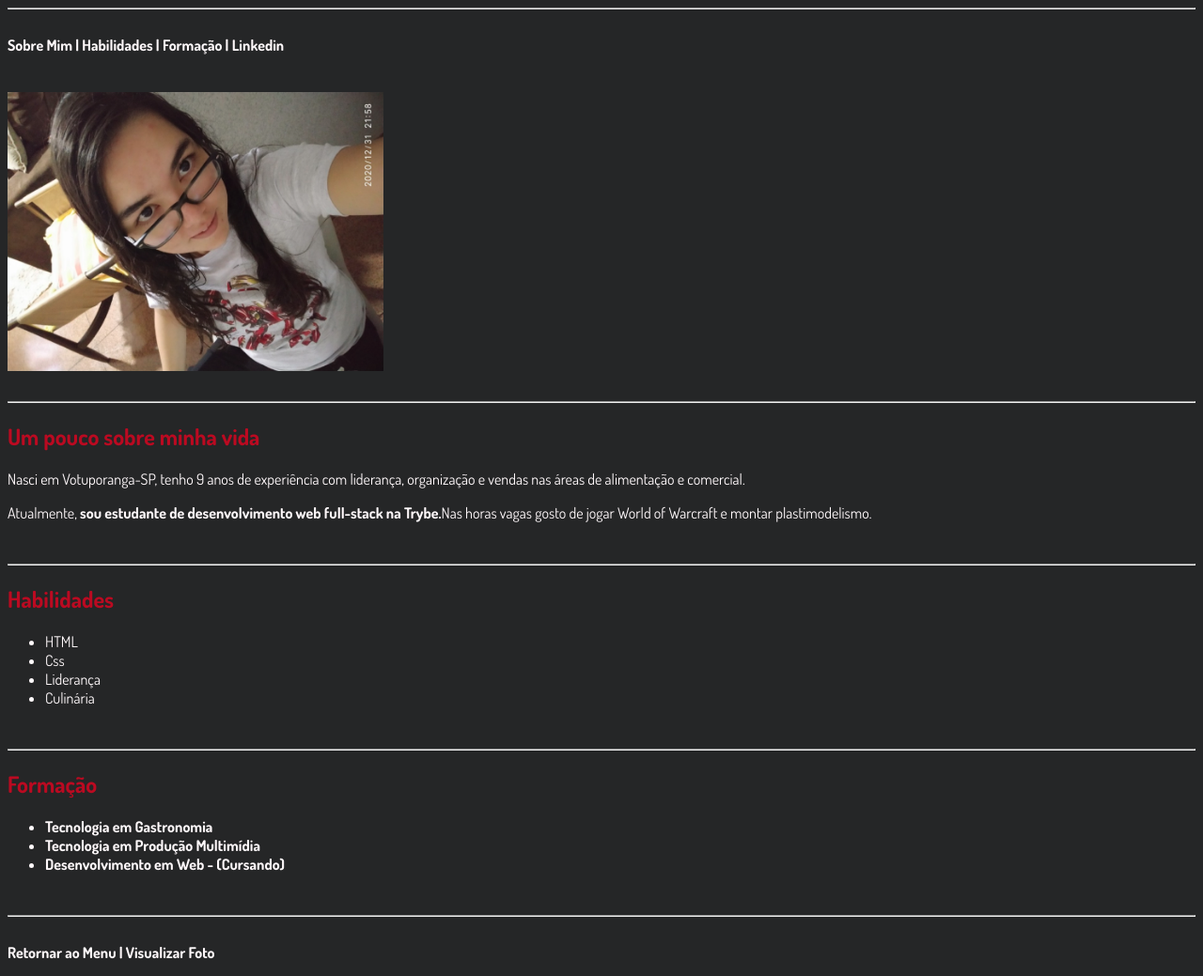
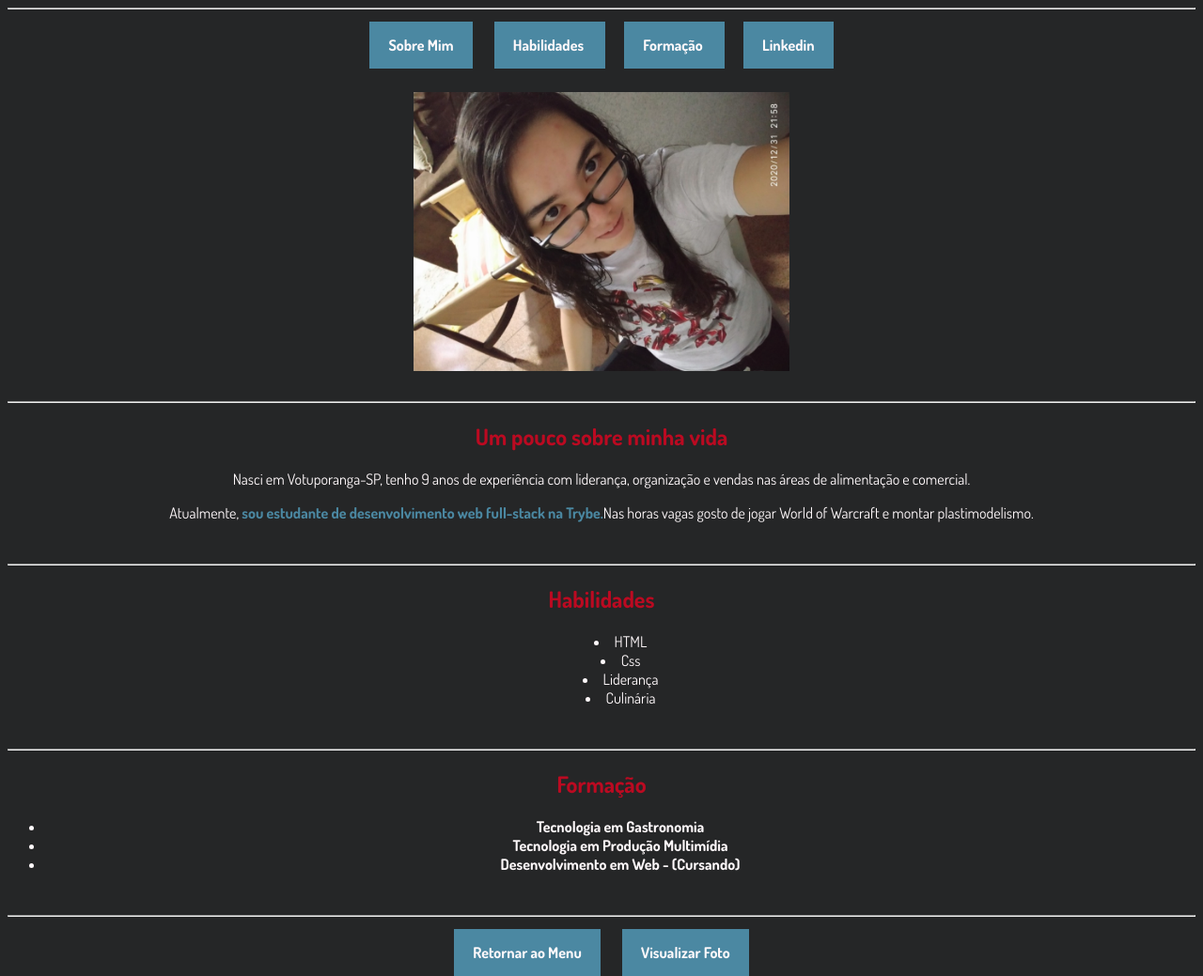
Before and after one commit to CarlaUyemura/CarlaUyemura.github.io, a plain HTML site: page index.html in a window 1280 px wide. Shown: the part 86-1125 px from the top of the page at 94% size. Drawn offline with Linux system fonts and the light colour scheme.

Commit message:
alteração de css

```diff
--- a/index.html
+++ b/index.html
@@ -18,10 +18,10 @@
     <hr>
     <br>
 
-<strong><a id="retorno" href="#sobreMim">Sobre Mim | </a>
-<a href="#habilidades">Habilidades | </a>
-<a href="#formacao">Formação | </a>
-<a href="https://www.linkedin.com/in/carla-uyemura/" target="_blank">Linkedin</a></strong>
+<strong><a class="button" id="retorno" href="#sobreMim">Sobre Mim</a>
+<a class="button" href="#habilidades">Habilidades </a>
+<a class="button" href="#formacao">Formação </a>
+<a class="button" href="https://www.linkedin.com/in/carla-uyemura/" target="_blank">Linkedin</a></strong>
 <br><br><br>
 <img id="foto" src="img/download.png" alt="Foto de Carla" width="400px">
 <br><br>
@@ -36,6 +36,7 @@
 <hr>
 
 <h2 id="habilidades" class="title">Habilidades</h2>
+
 <ul class="text">
 
     <li>HTML</li>
@@ -43,6 +44,7 @@
     <li>Liderança</li>
     <li>Culinária</li>
 </ul>
+
 <br>
 <hr>
 <h2 id="formacao" class="title">Formação</h2>
@@ -55,7 +57,7 @@
 <br>
 <hr>
 <br>
-<strong><a href="#retorno">Retornar ao Menu | </a>
-<a href="#foto">Visualizar Foto</a></strong>
+<strong ><a class="button" href="#retorno">Retornar ao Menu</a>
+<a class="button" href="#foto">Visualizar Foto</a></strong>
 </body>
 </html>
--- a/style.css
+++ b/style.css
@@ -1,7 +1,7 @@
 body {
     font-family: 'Dosis', sans-serif;
     background-color: rgba(37, 38, 39, 1);
-
+    text-align: center;
 }
 .title{
     color: rgba(187, 10, 33, 1);
@@ -14,7 +14,19 @@ h1{
 a {
     text-decoration: none;
     color: rgba(255, 249, 251, 1);
+
 }
 .text {
-    color: rgba(255, 249, 251, 1);;
-}asdad
+    color: rgba(255, 249, 251, 1);
+    list-style-position: inside;
+
+
+}
+strong{
+    color: rgba(75, 136, 162, 1);
+}
+.button{
+    padding: 15px 20px;
+    background-color: rgba(75, 136, 162, 1);
+    margin: 10px;
+}
```
